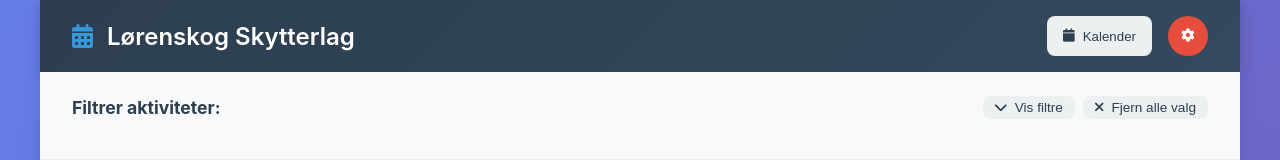
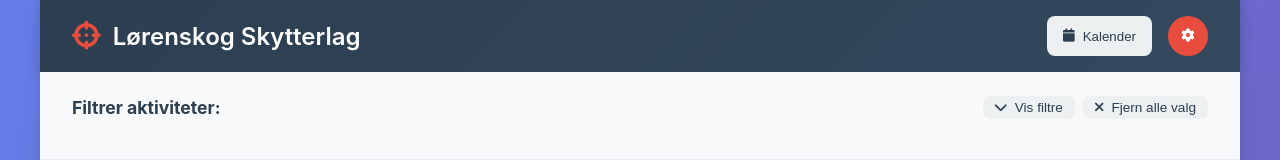
Before and after one commit to thenninge/loscal, a plain HTML site: page index.html in a window 1280 px wide. Shown: the top 160 px of the page. Drawn offline with Linux system fonts and the light colour scheme.

Commit message:
Lagt til skytterlag-logo (crosshairs-ikon) i header med rød farge

```diff
--- a/index.html
+++ b/index.html
@@ -11,7 +11,10 @@
     <div class="app">
         <!-- Header -->
         <header class="header">
-            <h1><i class="fas fa-calendar-alt"></i> Lørenskog Skytterlag</h1>
+            <h1>
+                <i class="fas fa-crosshairs"></i>
+                <span>Lørenskog Skytterlag</span>
+            </h1>
                     <div class="header-controls">
             <button id="viewToggle" class="btn btn-secondary">
                 <i class="fas fa-list"></i> Liste
--- a/static/styles.css
+++ b/static/styles.css
@@ -34,11 +34,14 @@
 .header h1 {
     font-size: 1.5rem;
     font-weight: 600;
+    display: flex;
+    align-items: center;
+    gap: 0.75rem;
 }
 
 .header h1 i {
-    margin-right: 0.5rem;
-    color: #3498db;
+    color: #e74c3c;
+    font-size: 1.8rem;
 }
 
 .header-controls {
--- a/styles.css
+++ b/styles.css
@@ -34,11 +34,14 @@
 .header h1 {
     font-size: 1.5rem;
     font-weight: 600;
+    display: flex;
+    align-items: center;
+    gap: 0.75rem;
 }
 
 .header h1 i {
-    margin-right: 0.5rem;
-    color: #3498db;
+    color: #e74c3c;
+    font-size: 1.8rem;
 }
 
 .header-controls {
```
Also changed, not shown: templates/index.html (+4 -1 lines).
